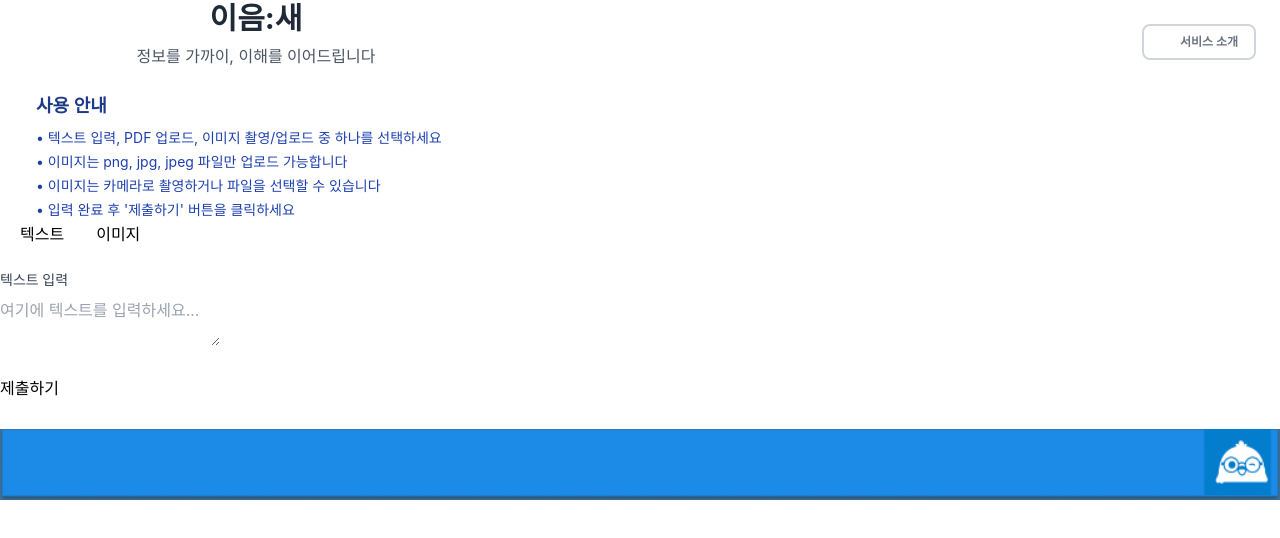
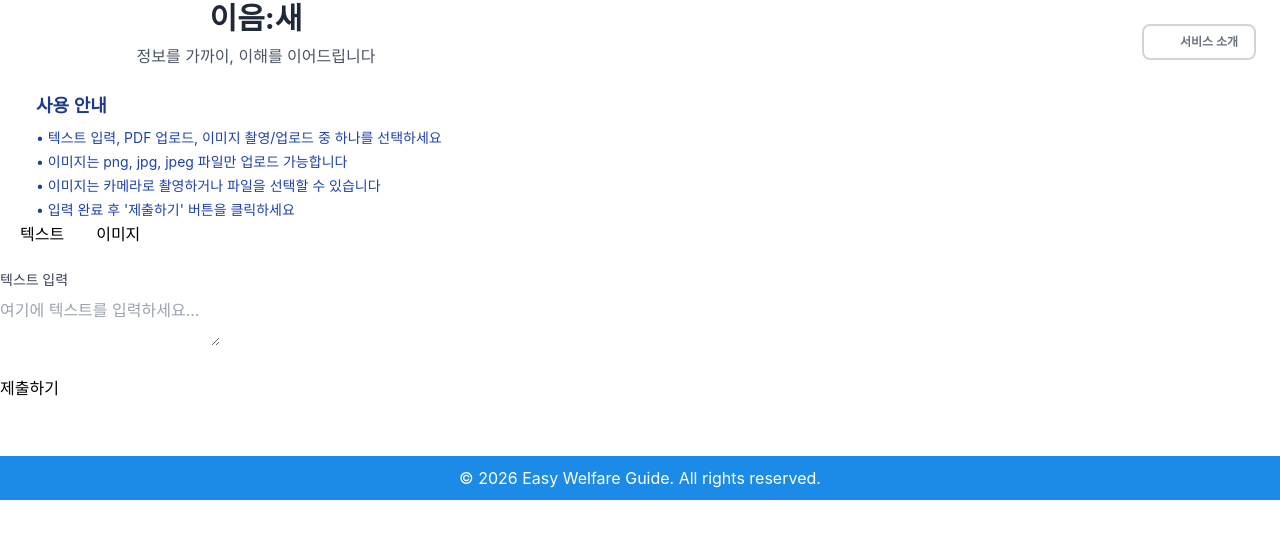
Before and after one commit to E-will-era/easy-welfare-guide, a React (Create React App) app in the folder frontend/: page / in a window 1280 px wide. Shown: the top 538 px of the page. Built offline with nearby package versions, Linux system fonts and the light colour scheme; some icons are missing.

Commit message:
feat:푸터및소개페이지구현완료

```diff
--- a/frontend/src/components/default/Footer.jsx
+++ b/frontend/src/components/default/Footer.jsx
@@ -1,36 +1,30 @@
 import React from 'react';
-import Box from '@mui/material/Box';
-import footerImage from '../../assets/images/footer_design.png';
 
-export default function Footer() {
+const Footer = () => {
   return (
-        <Box
-            sx={{
+    <footer
+      style={{
         position: 'absolute',
         bottom: 0,
         left: 0,
         width: '100%',
-                height: 'auto', // Adjust height based on image aspect ratio or fix it
-                maxHeight: '100px', // Keep it reasonable
-                overflow: 'visible', // Allow image to potentially stick out or be exact
-                backgroundColor: '#39709C', // User requested color
+        height: 'auto',
+        maxHeight: '100px',
+        overflow: 'visible',
+        backgroundColor: '#1C8BE7',
         display: 'flex',
-                alignItems: 'end', // Align bottom
+        alignItems: 'end',
         justifyContent: 'center',
         zIndex: 0,
-                pointerEvents: 'none' // Ensure it doesn't block clicks if transparent parts exist
+        pointerEvents: 'none'
       }}
     >
-            <img
-                src={footerImage}
-                alt="Footer"
-                style={{
-                    width: '100%',
-                    height: '100%',
-                    objectFit: 'cover',
-                    maxHeight: '100px'
-                }}
-            />
-        </Box>
+      {/* Footer content goes here */}
+      <div style={{ padding: '10px 20px', color: 'white', textAlign: 'center' }}>
+        © 2026 Easy Welfare Guide. All rights reserved.
+      </div>
+    </footer>
   );
-}
+};
+
+export default Footer;
--- a/frontend/src/components/default/ServiceIntroModal.jsx
+++ b/frontend/src/components/default/ServiceIntroModal.jsx
@@ -59,7 +59,7 @@ export default function ServiceIntroModal({ isOpen, onClose }) {
                     {activeTab === 'intro' && (
                         <div className="space-y-6">
                             <div className="text-center mb-8">
-                                <img src={characterImage} alt="Character" className="w-32 mx-auto mb-4 drop-shadow-md" />
+                                <img src={characterImage} alt="Character" className="w-48 mx-auto mb-4 drop-shadow-md" />
                                 <h2 className="text-2xl font-bold text-gray-800 mb-3 leading-tight">
                                     "복잡한 공공문서를 가볍게,<br />설명은 쉽고 가깝게"
                                 </h2>
@@ -99,15 +99,19 @@ export default function ServiceIntroModal({ isOpen, onClose }) {
                                 </p>
                             </div>
 
-                            <div className="bg-gray-50 rounded-2xl p-6 border border-gray-100">
-                                <img src={teamImage} alt="Team" className="w-full max-w-sm mx-auto mb-6 rounded-lg drop-shadow-sm" />
-                                <h3 className="text-xs font-bold text-gray-400 uppercase tracking-widest mb-6">TEAM MEMBERS</h3>
-                                <div className="flex flex-wrap justify-center gap-3">
-                                    <MemberBadge name="김문정" />
-                                    <MemberBadge name="김은선" />
-                                    <MemberBadge name="김현식" />
-                                    <MemberBadge name="박나은" />
-                                    <MemberBadge name="윤여은" />
+                            <div className="bg-gray-50 rounded-2xl p-6 border border-gray-100 mb-10">
+                                <h3 className="text-2xl font-bold text-gray-400 uppercase tracking-widest mb-6">TEAM MEMBERS</h3>
+                                <img src={teamImage} alt="Team" className="w-full max-w-2xl mx-auto mb-6 rounded-lg drop-shadow-sm" />
+                                <div className="flex flex-col gap-3 justify-center items-center">
+                                    <div className="flex justify-center gap-3">
+                                        <MemberBadge name="박나은" />
+                                        <MemberBadge name="김현식" />
+                                        <MemberBadge name="김은선" />
+                                    </div>
+                                    <div className="flex justify-center gap-3">
+                                        <MemberBadge name="윤여은" />
+                                        <MemberBadge name="김문정" />
+                                    </div>
                                 </div>
                             </div>
                         </div>
```
Lines whose indentation alone changed are shown as unchanged.
